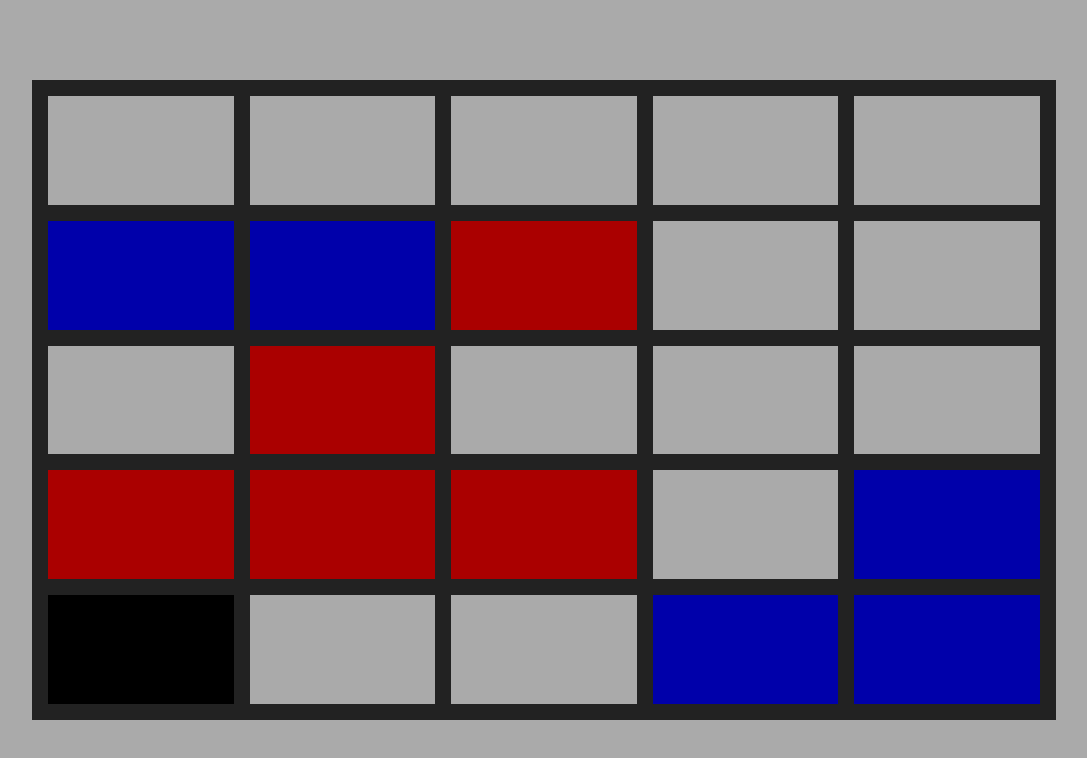
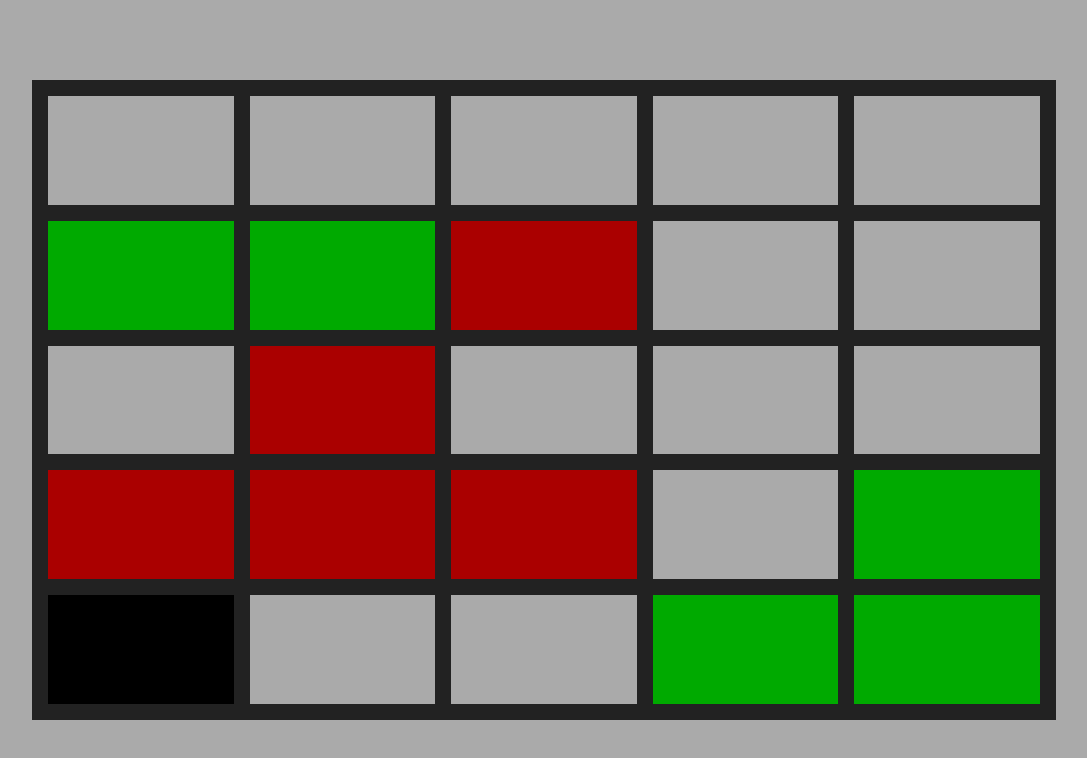
Before and after one commit to wlumme/codenames, a plain HTML site: page index.html in a window 1280 px wide. Shown: the whole page, without its empty margins (96-1183 px from the left). Drawn offline with Linux system fonts and the light colour scheme.

Commit message:
Change color from blue to green

```diff
--- a/index.html
+++ b/index.html
@@ -68,7 +68,7 @@
     </style>
     <style>
       .blue {
-        background-color: #00a;
+        background-color: #0a0;
       }
       .red {
         background-color: #a00;
```
